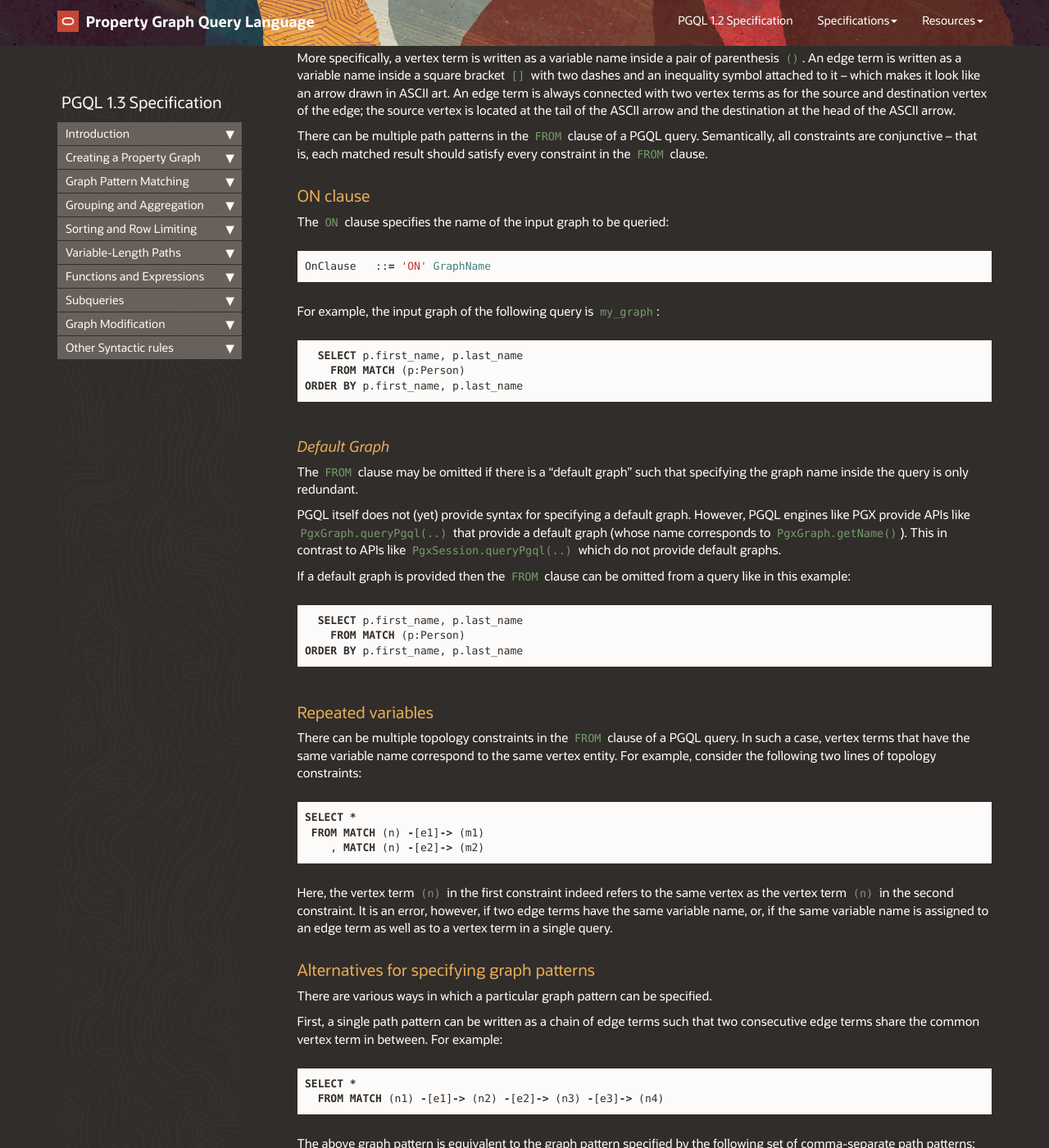
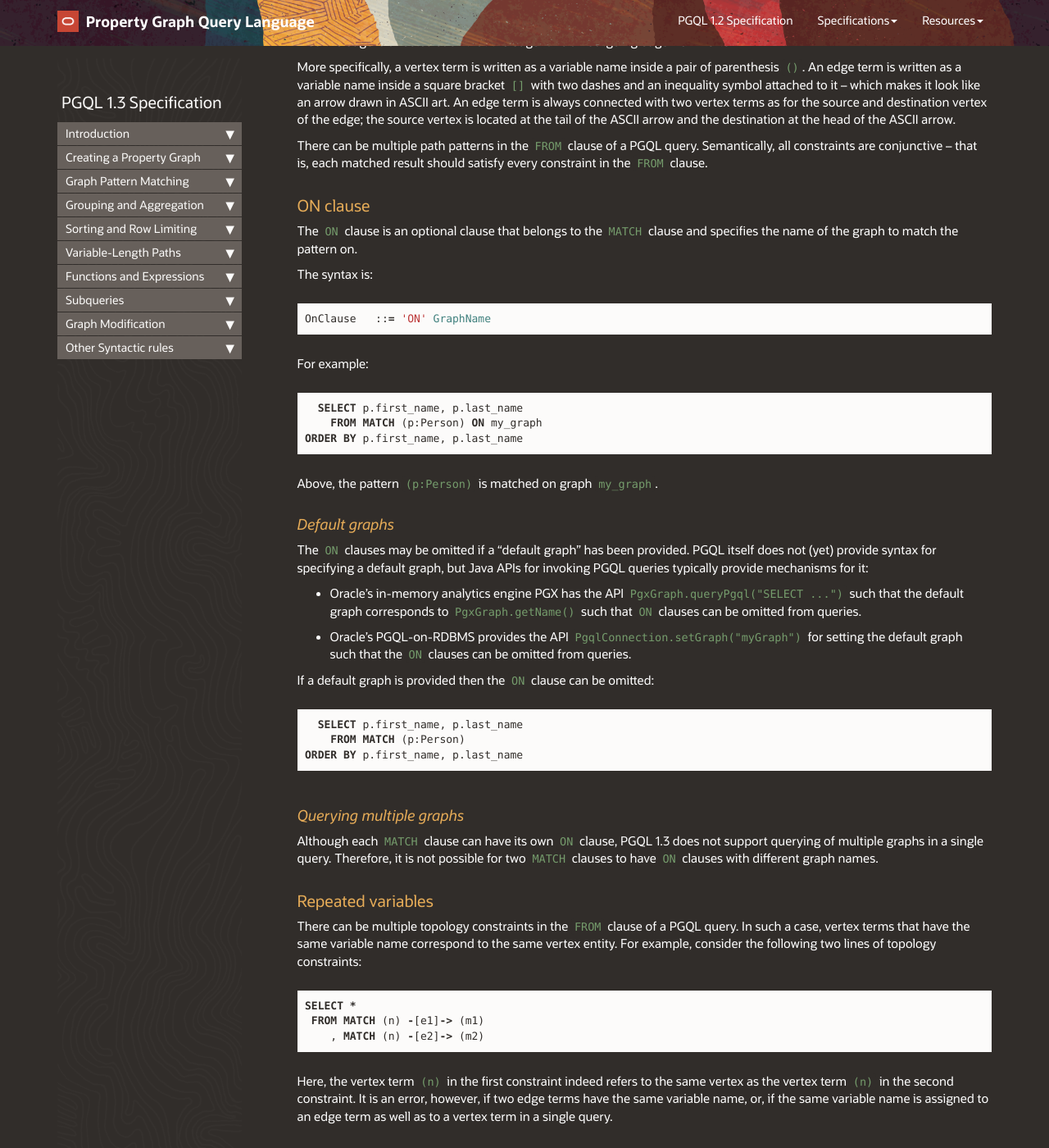
Before and after one commit to oracle/pgql-lang, a Jekyll site: the page built from pages/pgql-1.3-spec.md, in a window 1280 px wide and 1400 px high, scrolled down 28806 px. Shown: the whole window at 82% size. Built offline with Jekyll 4.4.1, drawn with Linux system fonts in a browser that asks for light colours; nearby versions of some CDN libraries; comment, search, counter and statistics services are not loaded; some of the changed text lies outside the part shown.

Commit message:
CREATE PROPERTY GRAPH + ON clause improvements

````diff
--- a/_data/sidebars/spec_1_3_sidebar.yml
+++ b/_data/sidebars/spec_1_3_sidebar.yml
@@ -292,8 +292,8 @@
         url: /spec/1.3/#examples-with-various-quantifiers
         output: web
 
-      - title: 'Common Path Expressions'
-        url: /spec/1.3/#common-path-expressions
+      - title: 'Path pattern macros'
+        url: /spec/1.3/#path-pattern-macros
         output: web
 
     - title: 'Shortest Path'
--- a/_layouts/page.html
+++ b/_layouts/page.html
@@ -670,10 +670,10 @@
     | replace:'&lt;PathSpecification&gt;','<a href="#PathSpecification">PathSpecification</a>'
     | replace:'PathPredicate              ::','PathPredicate             <a name="PathPredicate" class="pgql-anchor"> </a>::'
     | replace:'&lt;PathPredicate&gt;','<a href="#PathPredicate">PathPredicate</a>'
-    | replace:'CommonPathExpressions ::','CommonPathExpressions<a name="CommonPathExpressions" class="pgql-anchor"> </a>::'
-    | replace:'&lt;CommonPathExpressions&gt;','<a href="#CommonPathExpressions">CommonPathExpressions</a>'
-    | replace:'CommonPathExpression  ::','CommonPathExpression <a name="CommonPathExpression" class="pgql-anchor"> </a>::'
-    | replace:'&lt;CommonPathExpression&gt;','<a href="#CommonPathExpression">CommonPathExpression</a>'
+    | replace:'PathPatternMacros ::','PathPatternMacros<a name="PathPatternMacros" class="pgql-anchor"> </a>::'
+    | replace:'&lt;PathPatternMacros&gt;','<a href="#PathPatternMacros">PathPatternMacros</a>'
+    | replace:'PathPatternMacro  ::','PathPatternMacro <a name="PathPatternMacro" class="pgql-anchor"> </a>::'
+    | replace:'&lt;PathPatternMacro&gt;','<a href="#PathPatternMacro">PathPatternMacro</a>'
     | replace:'ShortestPathPattern                ::','ShortestPathPattern               <a name="ShortestPathPattern" class="pgql-anchor"> </a>::'
     | replace:'&lt;ShortestPathPattern&gt;','<a href="#ShortestPathPattern">ShortestPathPattern</a>'
     | replace:'SourceVertexPattern                ::','SourceVertexPattern               <a name="SourceVertexPattern" class="pgql-anchor"> </a>::'
@@ -814,9 +814,13 @@
     | replace:'&lt;Subquery&gt;','<a href="#Subquery">Subquery</a>'
     | replace:'ScalarSubquery ::','ScalarSubquery<a name="ScalarSubquery" class="pgql-anchor"> </a>::'
     | replace:'&lt;ScalarSubquery&gt;','<a href="#ScalarSubquery">ScalarSubquery</a>'
-    | replace:'ModifyQuery  ::','ModifyQuery <a name="ModifyQuery" class="pgql-anchor"> </a>::'
+    | replace:'ModifyQuery       ::','ModifyQuery      <a name="ModifyQuery" class="pgql-anchor"> </a>::'
     | replace:'&lt;ModifyQuery&gt;','<a href="#ModifyQuery">ModifyQuery</a>'
-    | replace:'Modification ::','Modification<a name="Modification" class="pgql-anchor"> </a>::'
+    | replace:'ModifyQuerySimple ::','ModifyQuerySimple<a name="ModifyQuerySimple" class="pgql-anchor"> </a>::'
+    | replace:'&lt;ModifyQuerySimple&gt;','<a href="#ModifyQuerySimple">ModifyQuerySimple</a>'
+    | replace:'ModifyQueryFull   ::','ModifyQueryFull  <a name="ModifyQueryFull" class="pgql-anchor"> </a>::'
+    | replace:'&lt;ModifyQueryFull&gt;','<a href="#ModifyQueryFull">ModifyQueryFull</a>'
+    | replace:'Modification      ::','Modification     <a name="Modification" class="pgql-anchor"> </a>::'
     | replace:'&lt;Modification&gt;','<a href="#Modification">Modification</a>'
     | replace:'InsertStatement         ::','InsertStatement        <a name="InsertStatement" class="pgql-anchor"> </a>::'
     | replace:'&lt;InsertStatement&gt;','<a href="#InsertStatement">InsertStatement</a>'
--- a/pages/pgql-1.3-spec.md
+++ b/pages/pgql-1.3-spec.md
@@ -91,13 +91,12 @@
 
 # Creating a Property Graph
 
-TODO
+The [CREATE PROPERTY GRAPH](#create-property-graph) statement allows for creating a property graph from a set of existing database tables.
+The [DROP PROPERTY GRAPH](#drop-property-graph) statements allows for dropping a graph.
 
 ## CREATE PROPERTY GRAPH
 
-The `CREATE PROPERTY GRAPH` statement allows for creating a property graph from a set of existing database tables.
-
-The statement starts with the keyword `CREATE PROPERTY GRAPH` followed by a graph name, an optional set of vertex table and an optional set of edge tables.
+The `CREATE PROPERTY GRAPH` statement starts with a graph name and is followed by an optional set of vertex table and an optional set of edge tables.
 
 The syntax is:
 
@@ -114,13 +113,15 @@
 
 ```
 
-If vertex and edge tables are omitted, an empty graph is created. If no vertex tables are specified, no edge tables can be specified.
-
-The following example shows a schema with a set of tables. Each table has a name and a list of columns, some of which form the primary key of the table (in red) while others form foreign keys that reference rows in other tables.
+It is possible to have no vertex or edge tables such that an empty graph is created.
+It is also possible to have vertex tables but no edge tables, which results in a graph in which all the vertices are disconnected from each other.
+However, it is not possible to have a graph with edge tables but no vertex tables.
+
+The following example shows a schema with a set of tables. Each table has a name and a list of columns, some of which form the primary key for the table (in red) while others form foreign keys that reference rows of other tables.
 
 {% include image.html file="example_graphs/financial_transactions_schema.png"  %}
 
-The following is a complete example of how a graph can be created from the tables above:
+The following is a complete example of how a graph can be created from these tables:
 
 ```sql
 CREATE PROPERTY GRAPH financial_transactions
@@ -471,13 +472,6 @@
 NoProperties ::= 'NO' 'PROPERTIES'
 ```
 
-### Table aliases
-
-```bash
-TableAlias ::= <AsKeyword>? <Identifier>
-
-AsKeyword  ::= 'AS'
-```
 
 #### Relation between properties and labels
 
@@ -510,6 +504,14 @@
     City LABEL Place PROPERTIES ( city_name AS name )
   )
 ...
+```
+
+### Table aliases
+
+```bash
+TableAlias ::= <AsKeyword>? <Identifier>
+
+AsKeyword  ::= 'AS'
 ```
 
 ### Source or destination is self
@@ -1001,7 +1003,7 @@
 
 Note that in case there are both incoming and outgoing data edges between two data vertices, there will be separate result bindings for each of the edges.
 
-Any-directed edge patterns may also be used inside [common path expressions](#common-path-expressions):
+Any-directed edge patterns may also be used inside [path pattern macros](#path-pattern-macros):
 
 ```sql
   PATH two_hops AS () -[e1]- () -[e2]- ()
@@ -1024,7 +1026,7 @@
 Query           ::= <SelectQuery>
                   | <ModifyQuery>
 
-SelectQuery     ::= <CommonPathExpressions>?
+SelectQuery     ::= <PathMacros>?
                     <SelectClause>
                     <FromClause>
                     <WhereClause>?
@@ -1036,7 +1038,7 @@
 
 Details of the different clauses of a query can be found in the following sections:
 
- - [Common Path Expressions](#common-path-expressions) allow for specifying complex reachability queries.
+ - The [path pattern macros](#path-pattern-macros) allow for specifying complex reachability queries.
  - The [SELECT](#select) clause specifies what should be returned.
  - The [FROM](#from) clause specifies the name of the input graph.
  - The [MATCH](#match) clause specifies the graph pattern that is to be matched.
@@ -1168,13 +1170,32 @@
 
 ### ON clause
 
-The `ON` clause specifies the name of the input graph to be queried:
+The `ON` clause is an optional clause that belongs to the `MATCH` clause and specifies the name of the graph to match the pattern on.
+
+The syntax is:
 
 ```bash
 OnClause   ::= 'ON' <GraphName>
 ```
 
-For example, the input graph of the following query is `my_graph`:
+For example:
+
+```sql
+  SELECT p.first_name, p.last_name
+    FROM MATCH (p:Person) ON my_graph
+ORDER BY p.first_name, p.last_name
+```
+
+Above, the pattern `(p:Person)` is matched on graph `my_graph`.
+
+#### Default graphs
+
+The `ON` clauses may be omitted if a "default graph" has been provided.
+PGQL itself does not (yet) provide syntax for specifying a default graph, but Java APIs for invoking PGQL queries typically provide mechanisms for it:
+ - Oracle's in-memory analytics engine PGX has the API `PgxGraph.queryPgql("SELECT ...")` such that the default graph corresponds to `PgxGraph.getName()` such that `ON` clauses can be omitted from queries.
+ - Oracle's PGQL-on-RDBMS provides the API `PgqlConnection.setGraph("myGraph")` for setting the default graph such that the `ON` clauses can be omitted from queries.
+
+If a default graph is provided then the `ON` clause can be omitted:
 
 ```sql
   SELECT p.first_name, p.last_name
@@ -1182,19 +1203,10 @@
 ORDER BY p.first_name, p.last_name
 ```
 
-#### Default Graph
-
-The `FROM` clause may be omitted if there is a "default graph" such that specifying the graph name inside the query is only redundant.
-
-PGQL itself does not (yet) provide syntax for specifying a default graph. However, PGQL engines like PGX provide APIs like `PgxGraph.queryPgql(..)` that provide a default graph (whose name corresponds to `PgxGraph.getName()`). This in contrast to APIs like `PgxSession.queryPgql(..)` which do not provide default graphs.
-
-If a default graph is provided then the `FROM` clause can be omitted from a query like in this example:
-
-```sql
-  SELECT p.first_name, p.last_name
-    FROM MATCH (p:Person)
-ORDER BY p.first_name, p.last_name
-```
+#### Querying multiple graphs
+
+Although each `MATCH` clause can have its own `ON` clause, PGQL 1.3 does not support querying of multiple graphs in a single query.
+Therefore, it is not possible for two `MATCH` clauses to have `ON` clauses with different graph names.
 
 ### Repeated variables
 
@@ -1271,6 +1283,7 @@
 
 ```bash
 LabelPredicate ::= ':' <Label> ( '|' <Label> )*```
+```
 
 Take the following example:
 
@@ -2025,14 +2038,14 @@
 For `Judith`, there exists an empty path of length zero (i.e. `400`) as well as a non-empty path of length two (i.e. `400 -> 500 -> 400`).
 Yet, `Judith` is only returned once.
 
-### Common Path Expressions
-
-One or more "common path expression" may be declared at the beginning of the query. These can be seen as macros that allow for expressing complex regular expressions. PGQL 1.3 allows common path expressions only for reachability, not for (top-k) shortest path.
-
-```bash
-CommonPathExpressions ::= <CommonPathExpression>+
-
-CommonPathExpression  ::= 'PATH' <Identifier> 'AS' <PathPattern> <WhereClause>?
+### Path pattern macros
+
+One or more "path pattern macros" may be declared at the beginning of the query. These macros allow for expressing complex regular expressions. PGQL 1.3 allows macros only for reachability, not for (top-k) shortest path.
+
+```bash
+PathPatternMacros ::= <PathPatternMacro>+
+
+PathPatternMacro  ::= 'PATH' <Identifier> 'AS' <PathPattern> <WhereClause>?
 ```
 
 A path pattern declaration starts with the keyword `PATH`, followed by an expression name, the assignment operator `AS`, and a path pattern consisting of at least one vertex. The syntactic structure of the path pattern is the same as a path pattern in the `MATCH` clause.
@@ -3208,11 +3221,23 @@
 # Graph Modification
 
 ```bash
-ModifyQuery  ::= <Modification>+
-
-Modification ::= <InsertStatement>
-               | <UpdateStatement>
-               | <DeleteStatement>
+ModifyQuery       ::= <ModifyQuerySimple>
+                    | <ModifyQueryFull>
+
+ModifyQuerySimple ::= <InsertStatement>
+
+ModifyQueryFull   ::= <PathPatternMacros>?
+                      <Modification>+
+                      <FromClause>
+                      <WhereClause>?
+                      <GroupByClause>?
+                      <HavingClause>?
+                      <OrderByClause>?
+                      <LimitOffsetClauses>?
+
+Modification      ::= <InsertStatement>
+                    | <UpdateStatement>
+                    | <DeleteStatement>
 ```
 
 Modifications follow snapshot isolation semantics, meaning that insertions, updates and deletions within the same query do not see each other's results.
````
